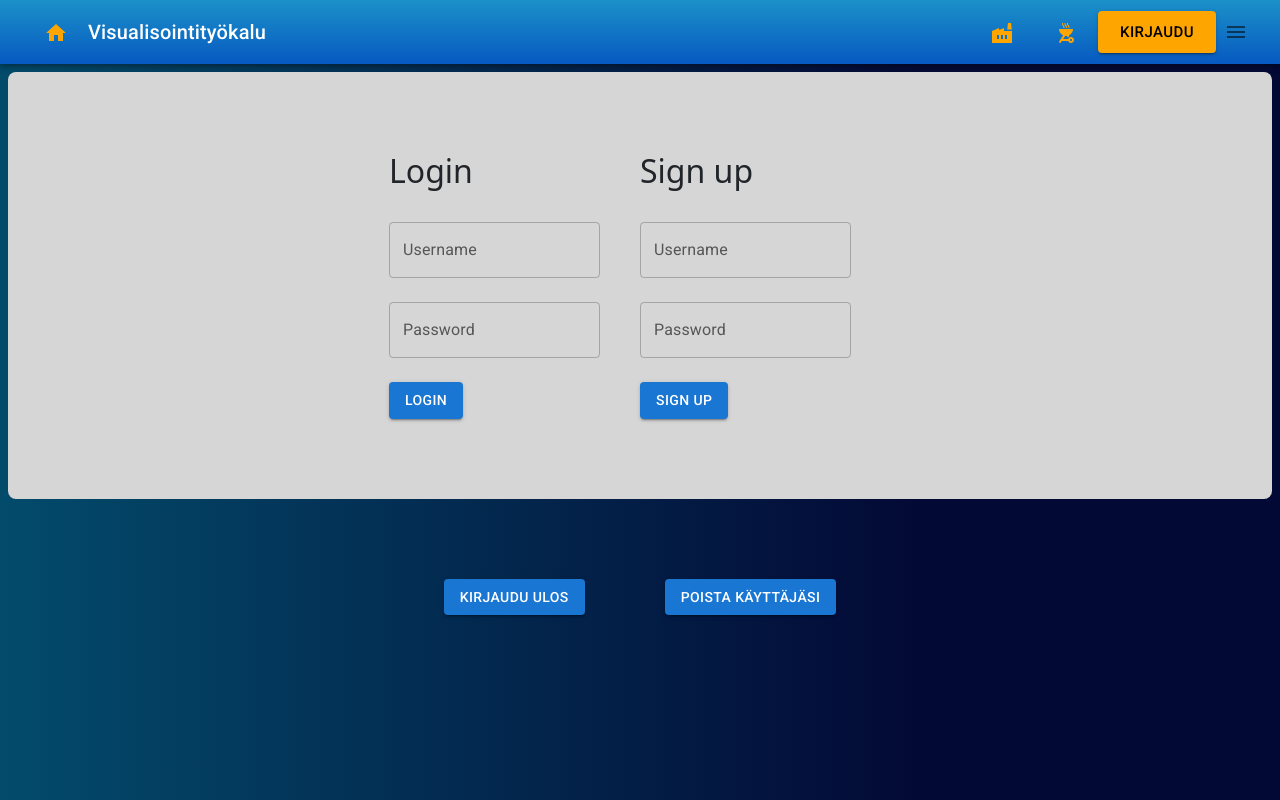
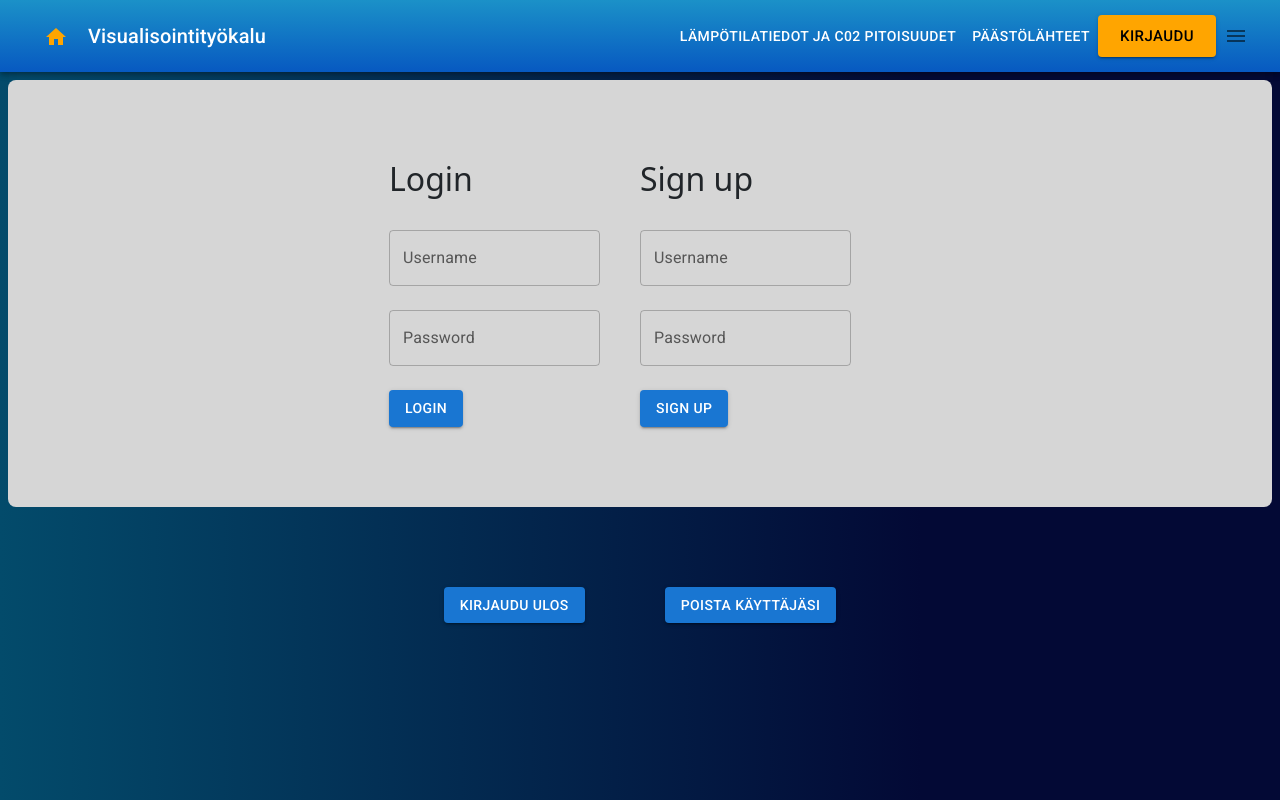
Before and after one commit to TVT21-WebProjekti-R13/DataVisWebProjekti, a React (Create React App) app in the folder front-end/front/: page /login in a window 1280 px wide. Built offline with nearby package versions, Linux system fonts and the light colour scheme.

Commit message:
MuiNavBar responsiivisuutta

```diff
--- a/front-end/front/src/components/MuiNavBar.jsx
+++ b/front-end/front/src/components/MuiNavBar.jsx
@@ -35,11 +35,19 @@ export default function ButtonAppBar() {
             Visualisointityökalu
           </Typography>
           {isMatch ? <></> : <Button>
-          <Link style={{textDecoration: 'none', color: 'white'}} to="/view/emissionsources"><FactoryIcon sx={{color: 'orange'}}/></Link>
+          <Link style={{textDecoration: 'none', color: 'white'}} to="/view/emissionsources">Lämpötilatiedot ja C02 pitoisuudet</Link>
           </Button>}
+
+      <br/>
+      <br/>
+      <br/>
+
           {isMatch ? <></> : <Button className="nav-item dropdown">
-          <Link className="w-100"  style={{textDecoration: 'none', color: 'white'}} to="/view/temperaturedata"><OutdoorGrillIcon sx={{color: 'orange'}}/></Link>
+          <Link className="w-100"  style={{textDecoration: 'none', color: 'white'}} to="/view/temperaturedata">Päästölähteet</Link>
           </Button>}
+      <br/>
+      <br/>
+      <br/>
           {isMatch ? <></> : <Button variant="contained" size="large" sx={{backgroundColor: 'orange'}}>
           <Link style={{ textDecoration: 'none', color: 'black', }}to="/login">Kirjaudu</Link>
           </Button>}
```
